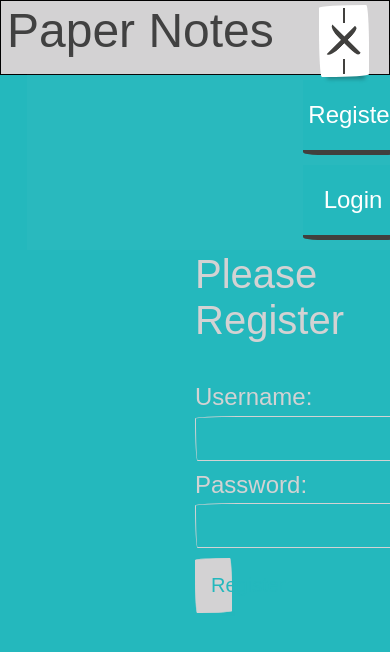
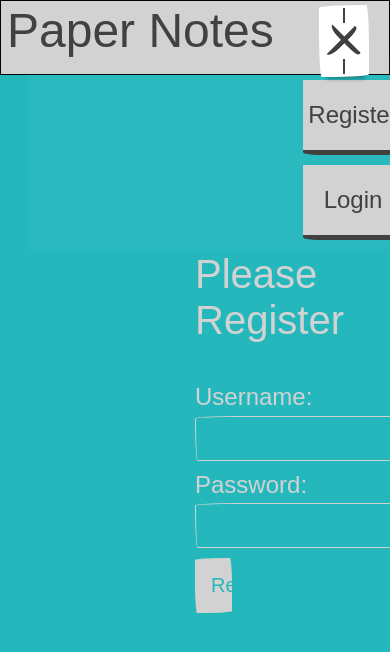
Before and after one commit to AM-Myrick/PaperCSS-FEPW, a React (Create React App) app: page / in a window 390 px wide. Both pictures are taken after a click on the button 344 px from the left and 41 px from the top of the page. Shown: the top 652 px of the page. Built offline with nearby package versions, Linux system fonts and the light colour scheme; a web font is replaced by a local one.

Commit message:
updates navLinks styling

```diff
--- a/src/Components/NavLinks.js
+++ b/src/Components/NavLinks.js
@@ -11,8 +11,8 @@ const NavLinks = props => {
     return (
         token === null ?
         <div className={props.width <= 768 ? "collapsible-body btn-container" : "btn-container"}>
-            <NavLink to="/">Register</NavLink>
-            <NavLink to="/login">Login</NavLink>
+            <NavLink className="sign-in" to="/">Register</NavLink>
+            <NavLink className="sign-in" to="/login">Login</NavLink>
         </div> :
         <div className={props.width <= 768 ? "collapsible-body btn-container" : "btn-container"}>
             <NavLink to="/all-notes">View Notes</NavLink>
--- a/src/Components/Navigation.css
+++ b/src/Components/Navigation.css
@@ -10,19 +10,19 @@ nav.fixed h1 {
 
 nav.fixed .btn-container {
     width: 100%;
-    align-items: flex-start;
+    align-items: center;
     flex-wrap: nowrap;
     margin-bottom: 0;
 }
 
 nav.fixed .btn-container a {
-    height: 100px;
+    height: 75px;
     margin: 1%;
     margin-bottom: 0;
-    width: 75%;
+    width: 33%;
 }
 
-@media (min-width: 320px) and (max-width: 768px) {
+@media (max-width: 768px) {
     nav.fixed {
         height: 75px;
     }
@@ -41,6 +41,12 @@ nav.fixed .btn-container a {
         height: 75px;
         margin: 0;
         margin-bottom: 0.5rem;
+        background-color: #D3D2D3;
+        color: #414141;
+    }
+
+    nav.fixed .collapsible-body a:hover {
+        background-color: darkgray;
     }
 }
 
```
